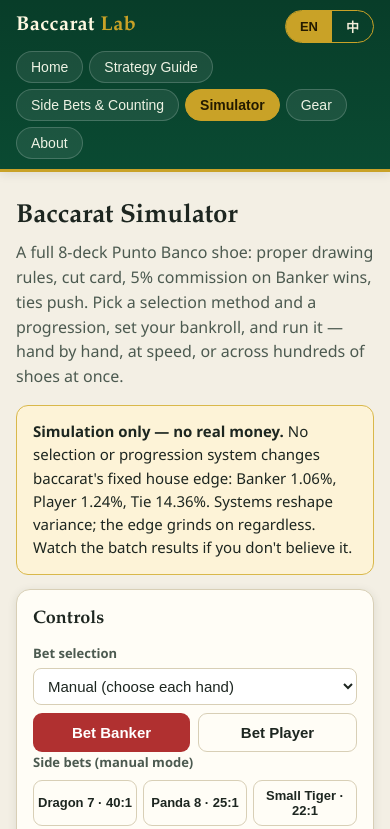
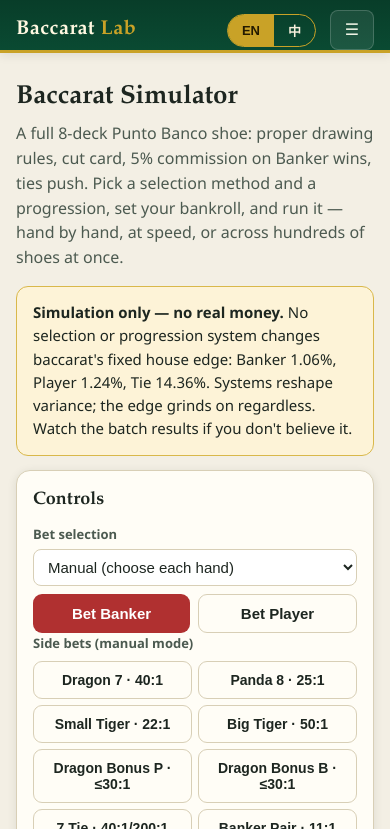
Before and after one commit to Hedgewizs/baccarat-lab, a plain HTML site: page index.html in a window 390 px wide. Both pictures are taken after a click on the button "Open the simulator". Shown: the top 829 px of the page. Drawn offline with Linux system fonts and the light colour scheme.

Commit message:
Mobile fixes: hamburger nav, 2-across side-bet buttons on phones

```diff
--- a/index.html
+++ b/index.html
@@ -111,6 +111,13 @@
         padding: 7px 14px; border-radius: 999px; font-size: 14px; cursor: pointer;
       }
       nav.main button.on { background: var(--gold-bright); color: #231a00; border-color: var(--gold-bright); font-weight: 700; }
+      .navtoggle { display: none; background: rgba(255,255,255,.08); color: #eef3e4; border: 1px solid rgba(255,255,255,.18); border-radius: 8px; padding: 7px 12px; font-size: 16px; line-height: 1; cursor: pointer; min-width: 44px; min-height: 40px; }
+      @media (max-width: 720px) {
+        .navtoggle { display: block; }
+        nav.main { display: none; }
+        nav.main.open { display: flex; flex-direction: column; align-items: stretch; }
+        nav.main.open button { width: 100%; text-align: left; padding: 11px 14px; }
+      }
 
       main { max-width: 1120px; margin: 0 auto; padding: 20px 16px 40px; }
       .page { display: none; }
@@ -309,6 +316,9 @@
       .side-bet-grid { display: flex; flex-wrap: wrap; gap: 6px; margin-top: 8px; }
       .side-bet-grid button { flex: 1 1 30%; font-size: 13px; padding: 7px 4px; }
       .side-bet-grid button.on-sb { background: var(--gold); color: #1a1a1a; border-color: var(--gold); font-weight: 700; }
+      @media (max-width: 560px) {
+        .side-bet-grid button { flex: 1 1 46%; font-size: 14px; padding: 10px 6px; }
+      }
 
       .book-card{display:flex;gap:22px;align-items:flex-start;background:rgba(255,255,255,.04);border:1px solid rgba(212,175,55,.25);border-radius:14px;padding:22px;margin-bottom:18px}
       .book-cover{width:130px;flex-shrink:0;border-radius:8px;box-shadow:0 3px 10px rgba(0,0,0,.4)}
@@ -333,6 +343,7 @@
           <button id="lang-en" class="on" type="button">EN</button>
           <button id="lang-zh" type="button">中</button>
         </div>
+        <button class="navtoggle" id="navtoggle" type="button" aria-label="Menu" aria-expanded="false" onclick="toggleNav()">☰</button>
       </div>
       <nav class="main" id="mainnav"></nav>
     </header>
@@ -1475,8 +1486,14 @@
       ];
       var curPage = "home", curGuideTab = "threebead", curSideTab = "dragon7";
 
+      function toggleNav() {
+        var nav = $("mainnav"); var open = nav.classList.toggle("open");
+        var b = $("navtoggle"); b.textContent = open ? "✕" : "☰"; b.setAttribute("aria-expanded", open ? "true" : "false");
+      }
       function showPage(id) {
         curPage = id;
+        $("mainnav").classList.remove("open");
+        var nt = $("navtoggle"); if (nt) { nt.textContent = "☰"; nt.setAttribute("aria-expanded", "false"); }
         try { history.replaceState(null, "", "#" + id); } catch (e) {}
         PAGES.forEach(function (p) { $("page-" + p.id).classList.toggle("on", p.id === id); });
         var nav = $("mainnav");
```
